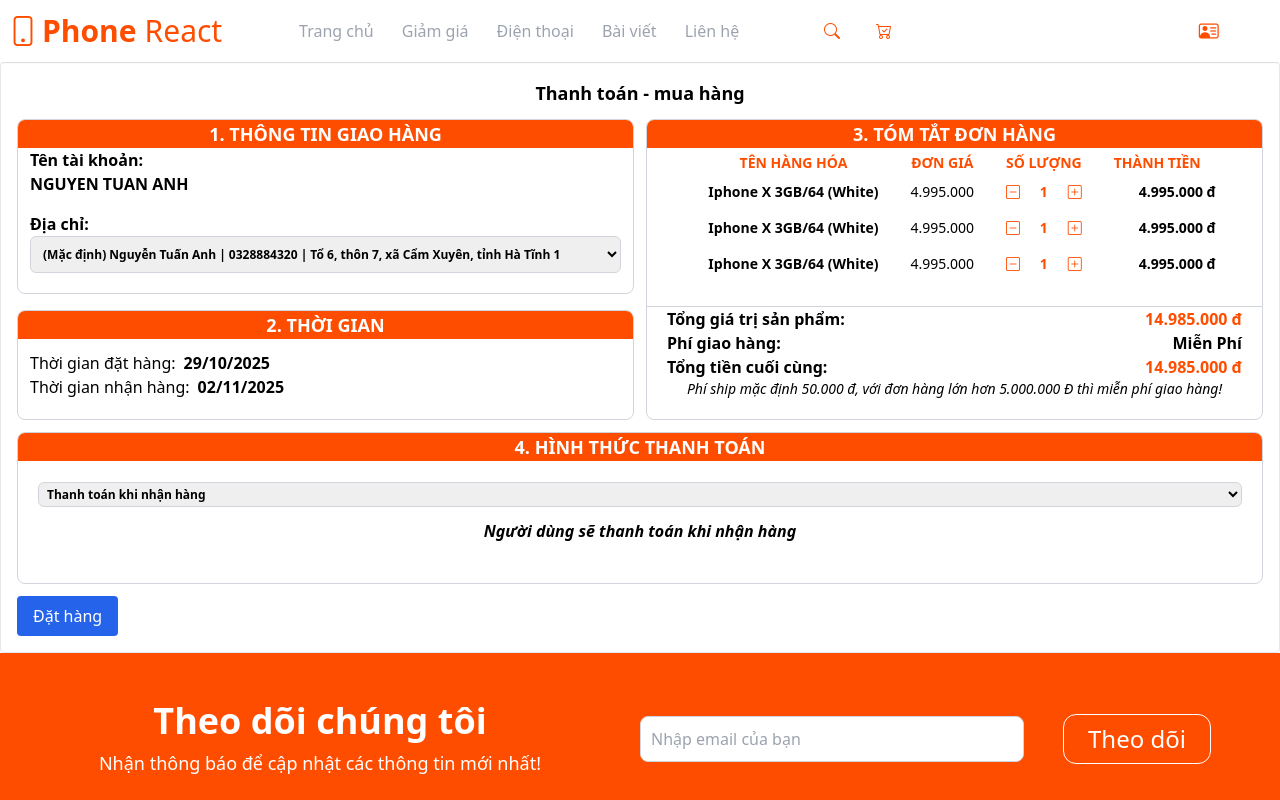
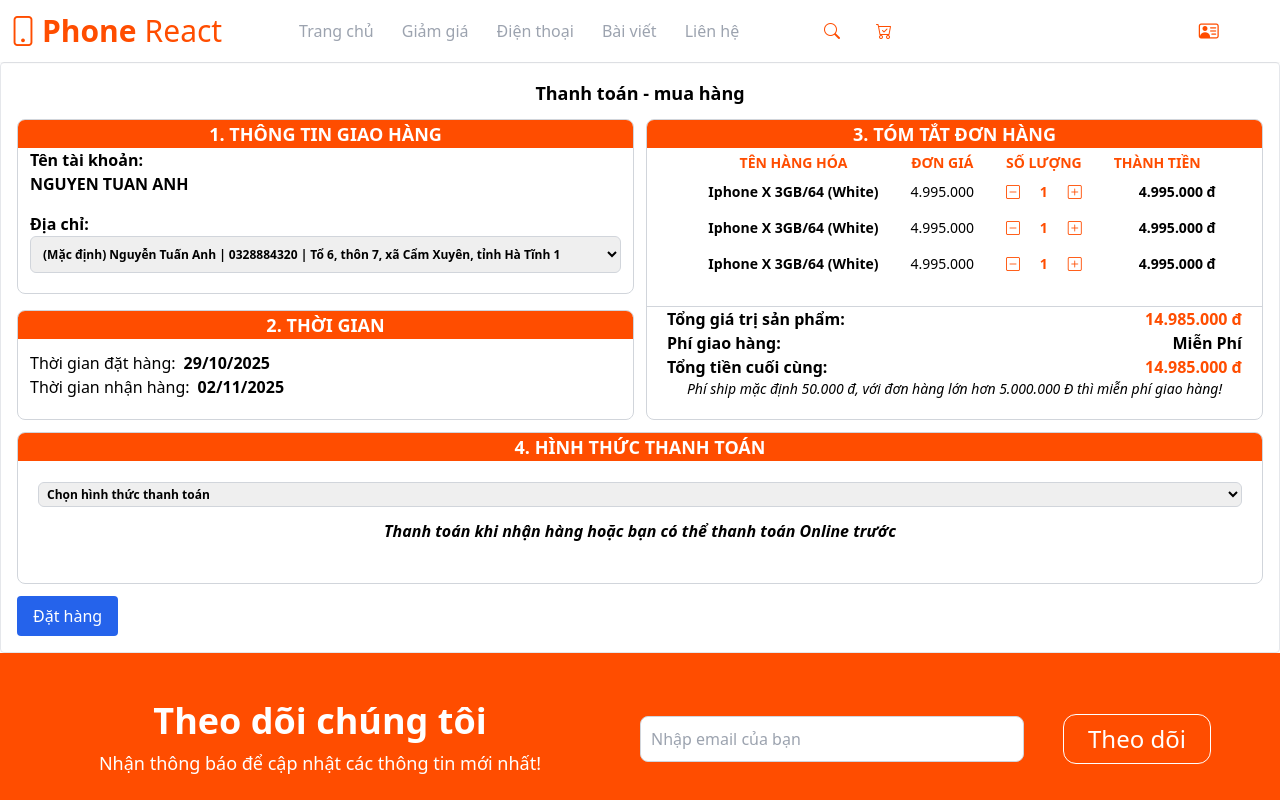
Before and after one commit to NguyenTAnh2005/phone_react, a React (Vite) app in the folder frontend/: page /Order in a window 1280 px wide. Shown: the top 800 px of the page. Built offline with nearby package versions, Linux system fonts and the light colour scheme.

Commit message:
Xong phần order

```diff
--- a/frontend/src/Pages/Home.jsx
+++ b/frontend/src/Pages/Home.jsx
@@ -27,7 +27,6 @@ export function Home() {
         <>
             {scrollToTopSmooth()}
             <div className="animate__animated animate__fadeIn">
-                <p>Hôm nay cày C#, commit giữ chuỗi </p>
                 <div className="px-3 py-5 md:px-5 md:py-10  bg-gray-50">
                     <Home_Banner services={data_service} />
                 </div>
--- a/frontend/src/Pages/Order.jsx
+++ b/frontend/src/Pages/Order.jsx
@@ -1,11 +1,13 @@
-import { useState, version } from "react";
+import { useEffect, useState } from "react";
 import { eg_account, list_cart_product, eg_hotline } from "../Data_Test/Data_Home_Test";
-import { priceFormatter, strDate } from "../utils/utils";
+import { priceFormatter, strDate, scrollToTopSmooth } from "../utils/utils";
+import { useNavigate } from "react-router-dom";
 
 let QR_img_link = `https://res.cloudinary.com/df5mtvzkn/image/upload/v1762071145/WEB_SELL_PHONE__PROJECT/TEST/Test_IMG/653215d23485b8dbe194_mfuh7w.jpg`;
 
 export function Order({ account = eg_account, hotlineList = eg_hotline, list_product = list_cart_product }) {
 
+    const navigate = useNavigate();
     const [addressList, setAddressList] = useState(eg_hotline);
     // lấy address mặc định
     const [selectedAddress, setselectedAddress] = useState(() => {
@@ -74,22 +76,31 @@ export function Order({ account = eg_account, hotlineList = eg_hotline, list_pro
     }
 
     // Xử lý khi thay đổi phương thức thanh toán
+    const [typePay, setTypePay] = useState("");
     const [isPaid, setIsPaid] = useState(false);
     function handlePayOnline() {
         setIsPaid(true);
         alert("Bạn đã thanh toán thành công! Do chưa có backend nên dùng tạm cái này!");
     }
-    const [typePay, setTypePay] = useState("COD");
-    function handleChangeTypePay(typePay_value) {
-        setTypePay(typePay_value);
+
+    useEffect(() => {
+        if (typePay === "Online" && isPaid) {
+            handleSubmitOrder();
+        }
+    }, [typePay, isPaid])
+
+    function handleChangeTypePay(type_value) {
+        setTypePay(type_value);
         setFormOrderData((prev) => {
-            return { ...prev, type_pay: typePay_value }
+            return { ...prev, type_pay: type_value }
         })
     }
 
     // Xu ly dat hang
     const handleSubmitOrder = (e) => {
-        e.preventDefault();
+        if (e) {
+            e.preventDefault();
+        }
         const timeNow = new Date(Date.now()).toISOString();
         const timeRec = new Date(Date.now() + 4 * 24 * 60 * 60 * 1000).toISOString();
         const orderID = `${timeNow}--${account.account_id}--${selectedAddress.hotline_id}`
@@ -102,15 +113,19 @@ export function Order({ account = eg_account, hotlineList = eg_hotline, list_pro
         };
 
         setFormOrderData(newOrderData);
+        if (typePay === "") {
+            return alert("Vui lòng chọn hình thức thanh toán!");
+        }
         if (typePay === "Online" && !isPaid) {
             return alert("Vui lòng thanh toán hoặc đổi hình thức thanh toán!");
         }
         alert(`Đặt hàng thành công! Xem request tại Dev Tools!!!`);
         console.log("🧾 ORDER SUBMITTED:", newOrderData);
+        navigate("/Home");
     }
 
     return (
-        <>
+        <>{scrollToTopSmooth()}
             <form onSubmit={handleSubmitOrder} className="p-4 border rounded space-y-3 animate__animated animate__fadeIn">
                 <h2 className="font-bold text-lg text-center">Thanh toán - mua hàng</h2>
                 <div className="grid grid-cols-10 gap-3">
@@ -346,7 +361,6 @@ function OrderDetail({ product, value, onChange }) {
 
 function OrderTypePay({ onChangeTypePay, typePay, onPayOnline }) {
 
-
     return (
         <div className="border border-gray-300 rounded-lg overflow-hidden pb-5">
             <p className="bg-mainCL text-white text-lg font-semibold uppercase text-center">
@@ -356,11 +370,18 @@ function OrderTypePay({ onChangeTypePay, typePay, onPayOnline }) {
                 <select
                     className="outline-none border border-gray-300 rounded-md w-full px-1 py-0.5 text-xs font-semibold"
                     onChange={(e) => { onChangeTypePay(e.target.value) }}
+                    value={typePay}
                 >
+                    <option value="" disabled hidden>Chọn hình thức thanh toán</option>
                     <option value="COD">Thanh toán khi nhận hàng</option>
                     <option value="Online">Thanh toán Online ngay</option>
                 </select>
-                {typePay === "Online" ?
+                {typePay === "" &&
+                    <div className="text-center italic font-semibold mt-3">
+                        Thanh toán khi nhận hàng hoặc bạn có thể thanh toán Online trước
+                    </div>
+                }
+                {(typePay != "" && typePay === "Online") &&
                     <div className=" mx-auto flex flex-col items-center gap-3 mt-5">
                         <p>Vui lòng thanh toán đến mã QR bên dưới</p>
                         <picture>
@@ -372,7 +393,8 @@ function OrderTypePay({ onChangeTypePay, typePay, onPayOnline }) {
                             Tôi đã chuyển khoản
                         </button>
                     </div>
-                    :
+                }
+                {(typePay != "" && typePay === "COD") &&
                     <p className="text-center mt-3 font-semibold italic">
                         Người dùng sẽ thanh toán khi nhận hàng
                     </p>
@@ -381,13 +403,3 @@ function OrderTypePay({ onChangeTypePay, typePay, onPayOnline }) {
         </div>
     )
 }
-
-function QRPayMent() {
-    return (
-        <div>
-            <picture>
-                <img src={QR_img_link} alt="QR pay Online" />
-            </picture>
-        </div>
-    )
-}
```
